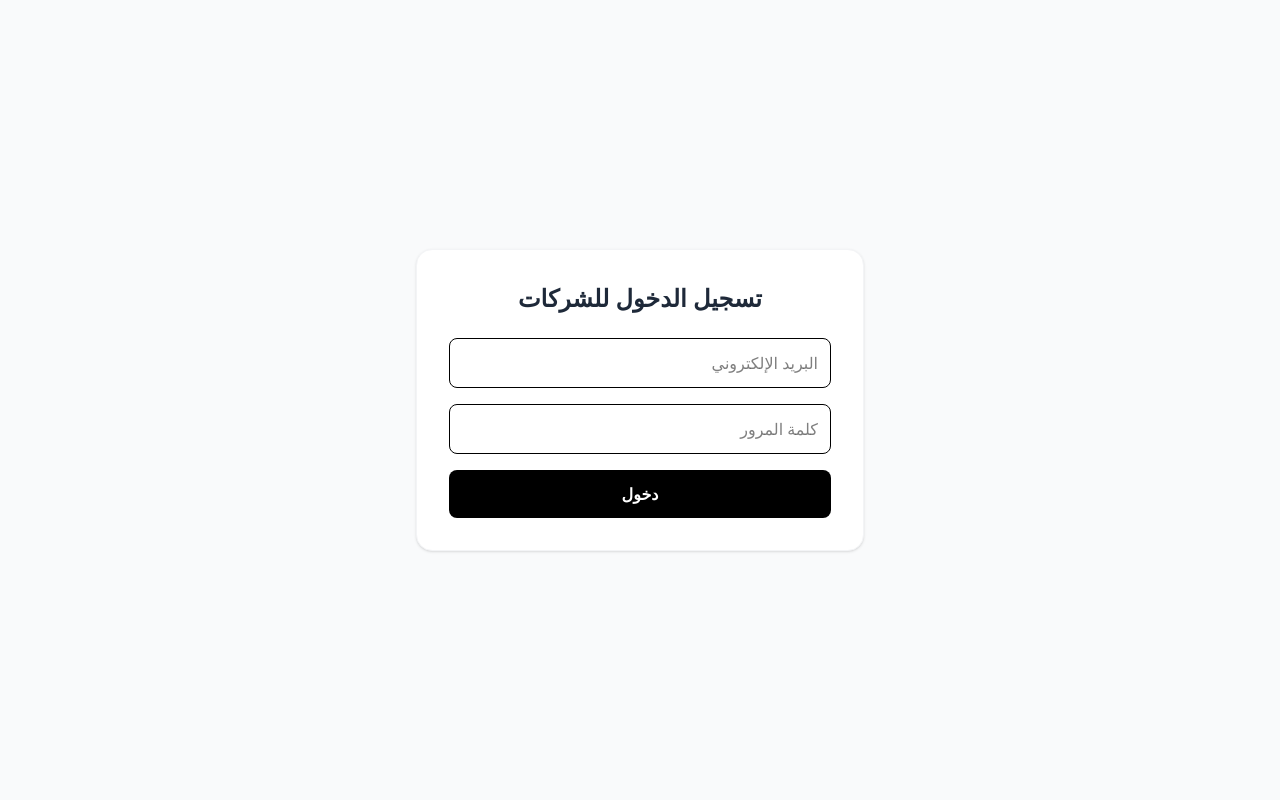
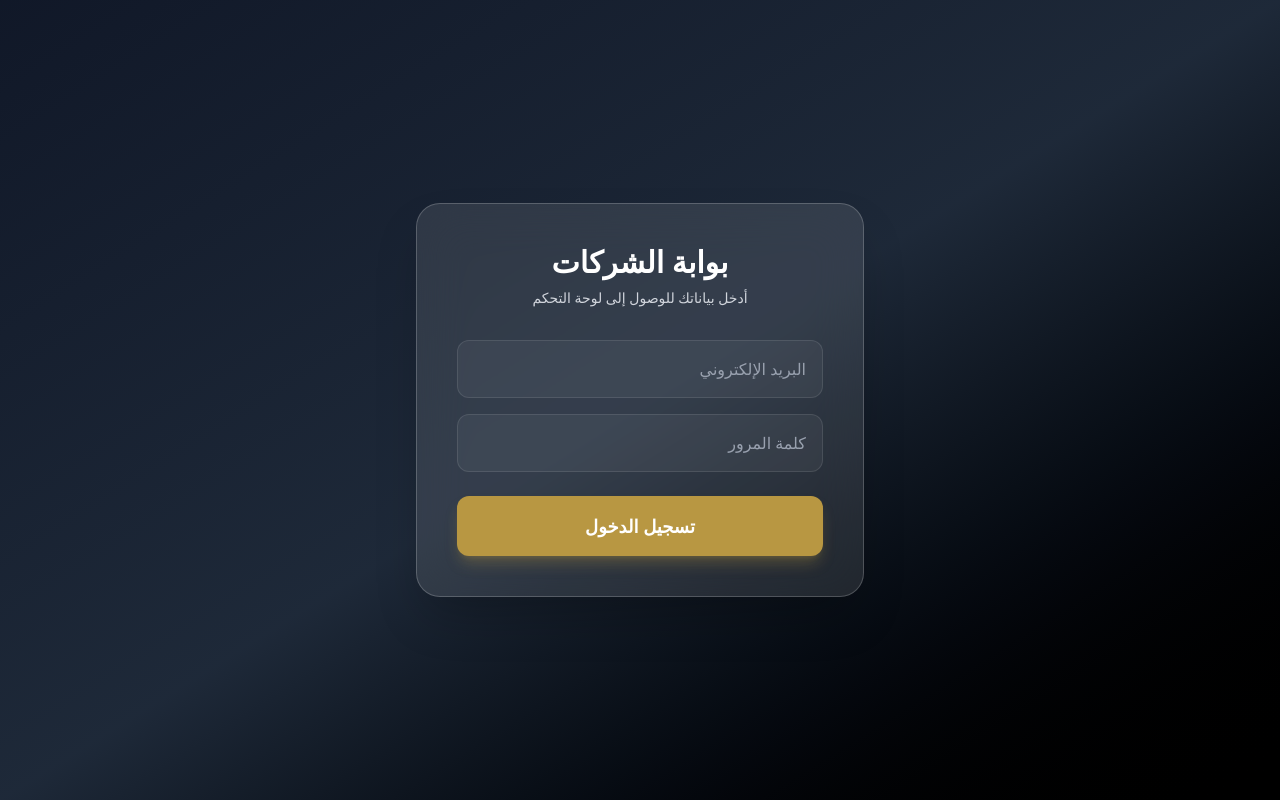
Before and after one commit to smartflowinfosa-sys/valet-saas., a Next.js app: page /login in a window 1280 px wide. Built offline with nearby package versions, Linux system fonts and the light colour scheme; no server answers.

Commit message:
Update UI design to VIP

```diff
--- a/src/app/(auth)/login/page.tsx
+++ b/src/app/(auth)/login/page.tsx
@@ -10,50 +10,44 @@ export default function LoginPage() {
   const [error, setError] = useState<string | null>(null);
   const [loading, setLoading] = useState(false);
   const router = useRouter();
-
-  // استدعاء أداة الاتصال بقاعدة البيانات
   const supabase = createClient();
 
-  // وظيفة تسجيل الدخول
   const handleLogin = async (e: React.FormEvent) => {
-    e.preventDefault(); // لمنع تحديث الصفحة عند الضغط
+    e.preventDefault();
     setLoading(true);
     setError(null);
-
-    const { error } = await supabase.auth.signInWithPassword({
-      email,
-      password,
-    });
-
+    const { error } = await supabase.auth.signInWithPassword({ email, password });
     if (error) {
-      setError('بيانات الدخول غير صحيحة، تأكد من البريد وكلمة المرور.');
+      setError('بيانات الدخول غير صحيحة، يرجى المحاولة مجدداً.');
       setLoading(false);
     } else {
-      // إذا نجح الدخول، يتم توجيه الشركة فوراً إلى لوحة التحكم
       router.push('/dashboard');
     }
   };
 
   return (
-    <main className="min-h-screen flex items-center justify-center bg-gray-50 p-4" dir="rtl">
-      <div className="bg-white p-8 rounded-2xl shadow-sm w-full max-w-md border border-gray-100">
-        <h1 className="text-2xl font-bold mb-6 text-center text-gray-800">تسجيل الدخول للشركات</h1>
+    <main className="min-h-screen flex items-center justify-center bg-gradient-to-br from-gray-900 via-gray-800 to-black p-4" dir="rtl">
+      <div className="bg-white/10 backdrop-blur-xl p-10 rounded-3xl shadow-2xl w-full max-w-md border border-white/20">
+        <div className="text-center mb-8">
+          <h1 className="text-3xl font-bold text-white mb-2">بوابة الشركات</h1>
+          <p className="text-gray-300 text-sm">أدخل بياناتك للوصول إلى لوحة التحكم</p>
+        </div>
 
-        <form onSubmit={handleLogin} className="space-y-4">
-          {/* رسالة الخطأ في حال كانت البيانات خاطئة */}
+        <form onSubmit={handleLogin} className="space-y-6">
           {error && (
-            <div className="p-3 bg-red-50 text-red-600 text-sm rounded-lg border border-red-100 text-center">
+            <div className="p-4 bg-red-500/20 text-red-200 border border-red-500/50 rounded-xl text-center text-sm font-medium">
               {error}
             </div>
           )}
 
+          <div className="space-y-4">
             <input
               type="email"
               placeholder="البريد الإلكتروني"
               value={email}
               onChange={(e) => setEmail(e.target.value)}
               required
-            className="w-full p-3 border rounded-lg focus:outline-none focus:ring-2 focus:ring-black"
+              className="w-full p-4 bg-white/5 border border-white/10 rounded-xl text-white placeholder-gray-400 focus:outline-none focus:ring-2 focus:ring-[#b89742] transition-all"
             />
             <input
               type="password"
@@ -61,15 +55,16 @@ export default function LoginPage() {
               value={password}
               onChange={(e) => setPassword(e.target.value)}
               required
-            className="w-full p-3 border rounded-lg focus:outline-none focus:ring-2 focus:ring-black"
+              className="w-full p-4 bg-white/5 border border-white/10 rounded-xl text-white placeholder-gray-400 focus:outline-none focus:ring-2 focus:ring-[#b89742] transition-all"
             />
+          </div>
 
           <button
             type="submit"
             disabled={loading}
-            className="w-full bg-black text-white p-3 rounded-lg hover:bg-gray-800 transition-colors font-semibold disabled:opacity-70"
+            className="w-full bg-[#b89742] text-white p-4 rounded-xl hover:bg-[#9c7f35] transition-all font-bold text-lg disabled:opacity-50 shadow-lg shadow-[#b89742]/30"
           >
-            {loading ? 'جاري التحقق...' : 'دخول'}
+            {loading ? 'جاري التحقق...' : 'تسجيل الدخول'}
           </button>
         </form>
       </div>
--- a/src/app/(public)/q/[companySlug]/page.tsx
+++ b/src/app/(public)/q/[companySlug]/page.tsx
@@ -2,19 +2,38 @@ import React from 'react';
 
 export default function QuotePage({ params }: { params: { companySlug: string } }) {
   return (
-    <main className="min-h-screen bg-gray-50 flex flex-col items-center justify-center p-4" dir="rtl">
-      <div className="max-w-md w-full bg-white rounded-2xl shadow-sm border border-gray-100 p-8 text-center">
-        <div className="w-16 h-16 bg-gray-100 rounded-full mx-auto mb-4 flex items-center justify-center text-gray-400">
-          شعار
+    <main className="min-h-screen bg-gray-50 flex flex-col items-center justify-center p-4 relative overflow-hidden" dir="rtl">
+      {/* خلفية زخرفية ناعمة */}
+      <div className="absolute top-0 left-0 w-full h-96 bg-gradient-to-b from-gray-900 to-gray-50 rounded-b-[100%] opacity-90 -z-0"></div>
+
+      <div className="max-w-md w-full bg-white rounded-3xl shadow-2xl border border-gray-100 p-8 text-center relative z-10">
+        {/* الشعار الفاخر */}
+        <div className="w-24 h-24 bg-gradient-to-br from-[#b89742] to-[#9c7f35] rounded-full mx-auto mb-6 flex items-center justify-center shadow-lg border-4 border-white">
+          <span className="text-white font-bold text-xl">شعار</span>
         </div>
-        <h1 className="text-2xl font-bold text-gray-800 mb-2">
-          طلب عرض سعر فاليه
+
+        <h1 className="text-3xl font-extrabold text-gray-900 mb-2 tracking-tight">
+          خدمات الفاليه الـ VIP
         </h1>
-        <p className="text-gray-500 mb-6">
-          مرحباً بك في صفحة شركة: <span className="font-semibold text-blue-600">{params.companySlug}</span>
+        <p className="text-gray-500 mb-8 font-medium">
+          أهلاً بك في صفحة <span className="text-[#b89742] font-bold">{params.companySlug}</span>
         </p>
-        <button className="w-full bg-black text-white p-3 rounded-lg hover:bg-gray-800 transition-colors font-semibold">
-          اطلب عرض السعر الآن
+
+        {/* نموذج مبدئي لطلب السعر */}
+        <div className="space-y-4 mb-8 text-right">
+          <div>
+            <label className="block text-sm font-semibold text-gray-700 mb-1">نوع المناسبة</label>
+            <select className="w-full p-4 bg-gray-50 border border-gray-200 rounded-xl focus:outline-none focus:ring-2 focus:ring-[#b89742] focus:bg-white transition-all appearance-none">
+              <option>زواج / مناسبة خاصة</option>
+              <option>معرض / مؤتمر</option>
+              <option>مطعم / مقهى</option>
+            </select>
+          </div>
+        </div>
+
+        <button className="w-full bg-gradient-to-r from-gray-900 to-black text-white p-4 rounded-xl hover:shadow-xl hover:-translate-y-1 transition-all duration-300 font-bold text-lg flex items-center justify-center gap-2">
+          <span>اطلب عرض السعر الآن</span>
+          <span className="text-[#b89742]">➔</span>
         </button>
       </div>
     </main>
```
Lines whose indentation alone changed are shown as unchanged.
